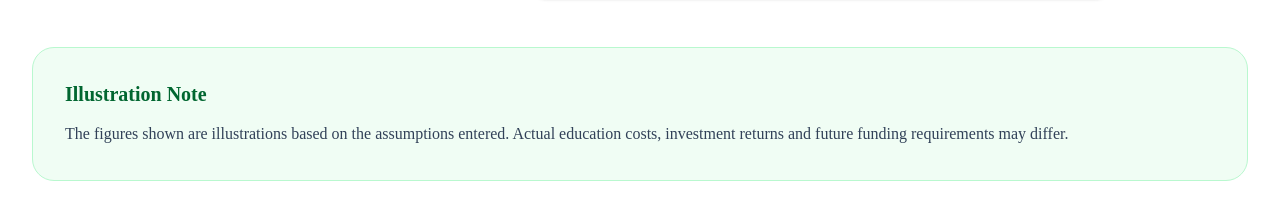
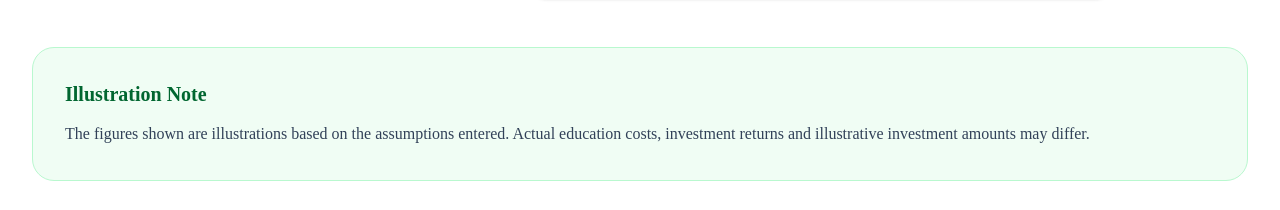
Before and after one commit to shivpawan007/LuxmiInvestCare, a Next.js app: page /calculators/education in a window 1280 px wide. Shown: the part 1807-2017 px from the top of the page. Built offline with nearby package versions, Linux system fonts and the light colour scheme.

Commit message:
Harden remaining compliance wording across public calculators

```diff
--- a/components/calculators/ChildEducationPlanner.tsx
+++ b/components/calculators/ChildEducationPlanner.tsx
@@ -275,7 +275,7 @@ export default function ChildEducationPlanner() {
         </div>
 
         {/* ==================================================
-            PLANNING NOTE
+            ILLUSTRATION NOTE
         ================================================== */}
         <div className="mt-12 rounded-3xl border border-green-200 bg-green-50 p-8">
 
@@ -287,7 +287,7 @@ export default function ChildEducationPlanner() {
             The figures shown are illustrations
             based on the assumptions entered.
             Actual education costs, investment
-            returns and future funding requirements
+            returns and illustrative investment amounts
             may differ.
           </p>
 
```
